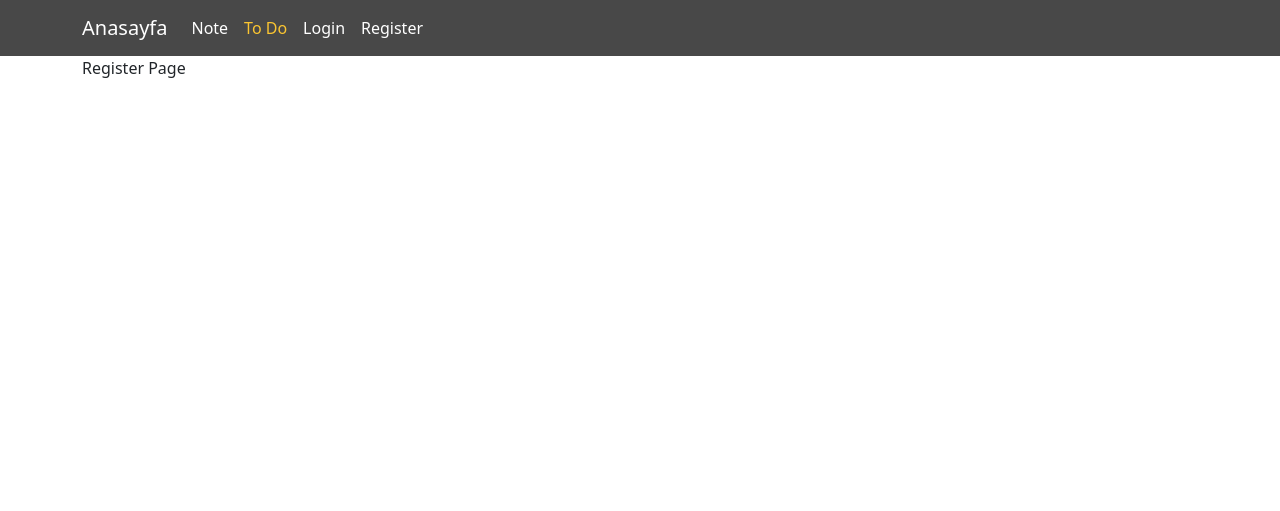
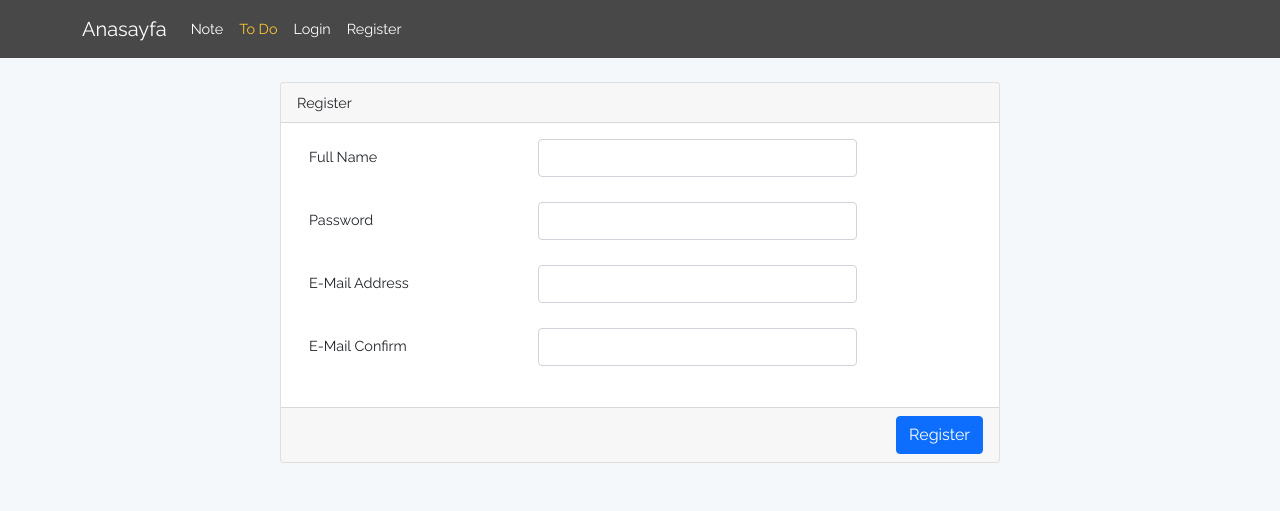
Before and after one commit to fikriulas/FlaskNoteToDoApp, a Flask app: page /sign-up in a window 1280 px wide. Shown: the top 511 px of the page. Run offline with Flask 2, Linux system fonts and the light colour scheme.

Commit message:
sign-up.html sayfası yapıldı.

```diff
--- /dev/null
+++ b/website/static/RegisterStyle.css
@@ -0,0 +1,47 @@
+@import url(https://fonts.googleapis.com/css?family=Raleway:300,400,600);
+
+
+body{
+    margin: 0;
+    font-size: .9rem;
+    font-weight: 400;
+    line-height: 1.6;
+    color: #212529;
+    text-align: left;
+    background-color: #f5f8fa;
+}
+
+.navbar-laravel
+{
+    box-shadow: 0 2px 4px rgba(0,0,0,.04);
+}
+
+.navbar-brand , .nav-link, .my-form, .login-form
+{
+    font-family: Raleway, sans-serif;
+}
+
+.my-form
+{
+    padding-top: 1.5rem;
+    padding-bottom: 1.5rem;
+}
+
+.my-form .row
+{
+    margin-left: 0;
+    margin-right: 0;
+    margin-bottom: 25px;
+}
+
+.login-form
+{
+    padding-top: 1.5rem;
+    padding-bottom: 1.5rem;
+}
+
+.login-form .row
+{
+    margin-left: 0;
+    margin-right: 0;
+}
--- a/website/templates/base.html
+++ b/website/templates/base.html
@@ -15,6 +15,8 @@
       rel="stylesheet"
       href="{{ url_for('static',filename='style.css') }}"
     />
+    {% block RegisterStyle %}{% endblock %}
+
   </head>
 
   <body>
--- a/website/templates/sign-up.html
+++ b/website/templates/sign-up.html
@@ -1,3 +1,57 @@
 {% extends 'base.html' %}
-{% block title %}Register{% endblock title %}Changed
-{%block content %} Register Page {% endblock %}
+{% block title %}Register{% endblock title %}
+{% block RegisterStyle %}
+<link rel="stylesheet" href="{{ url_for('static',filename='RegisterStyle.css') }}" />
+{% endblock %}
+{%block content %}
+<main class="my-form">
+    <div class="cotainer">
+        <div class="row justify-content-center">
+            <div class="col-md-8">
+                <div class="card">
+                    <div class="card-header">Register</div>
+                    <div class="card-body">
+                        <form name="my-form" onsubmit="return validform()" action="success.php" method="">
+                            <div class="form-group row">
+                                <label for="name" class="col-md-4 col-form-label text-md-right">Full Name</label>
+                                <div class="col-md-6">
+                                    <input type="text" id="name" class="form-control" name="name">
+                                </div>
+                            </div>
+                            <div class="form-group row">
+                                <label for="password" class="col-md-4 col-form-label text-md-right">Password</label>
+                                <div class="col-md-6">
+                                    <input type="password" id="password" class="form-control" name="password">
+                                </div>
+                            </div>
+                            <div class="form-group row">
+                                <label for="email" class="col-md-4 col-form-label text-md-right">E-Mail Address</label>
+                                <div class="col-md-6">
+                                    <input type="text" id="email" class="form-control" name="email">
+                                </div>
+                            </div>
+                            <div class="form-group row">
+                                <label for="email" class="col-md-4 col-form-label text-md-right">E-Mail Confirm</label>
+                                <div class="col-md-6">
+                                    <input type="text" id="emailConfirm" class="form-control" name="emailConfirm">
+                                </div>
+                            </div>
+                    </div>
+                    <div class="card-footer">
+                        <button type="submit" class="btn btn-primary" style="float:right">
+                            Register
+                        </button>
+                    </div>
+                    </form>
+                </div>
+            </div>
+        </div>
+    </div>
+    </div>
+
+</main>
+
+
+
+
+{% endblock %}
```
